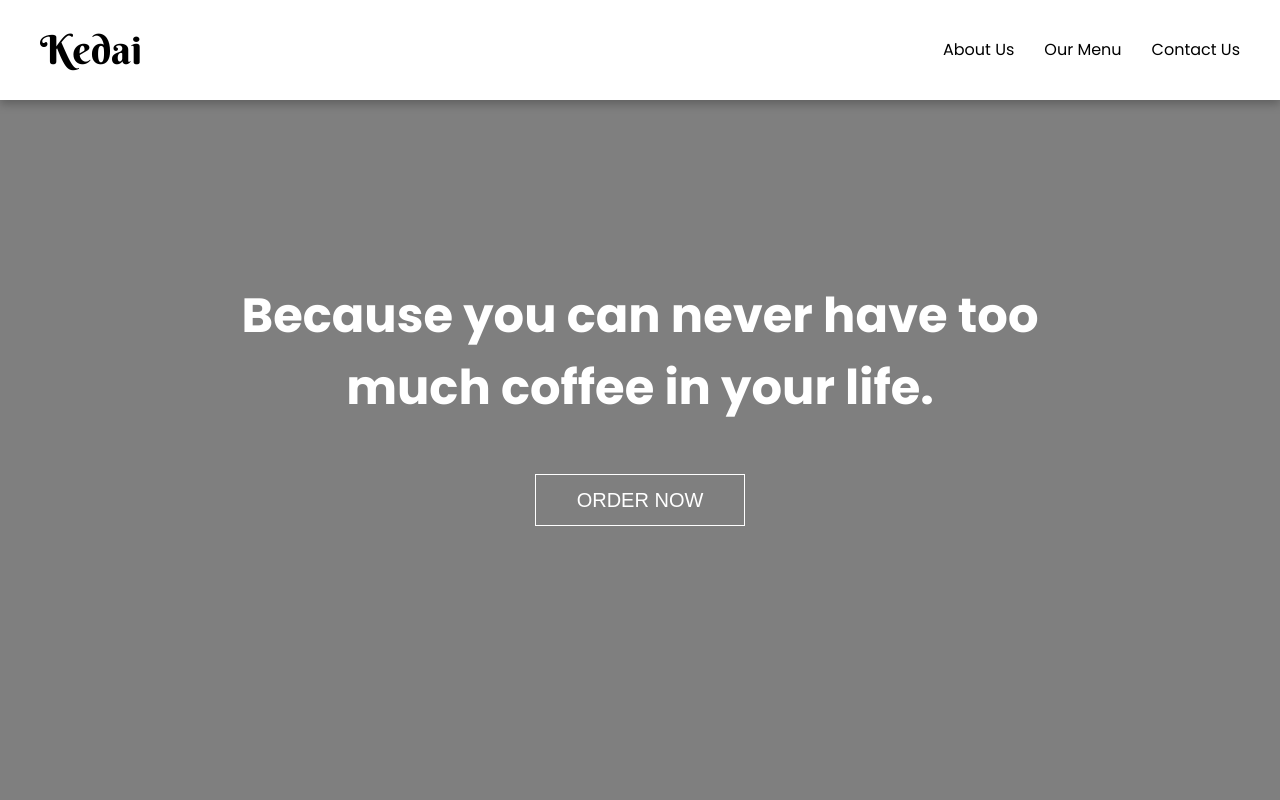
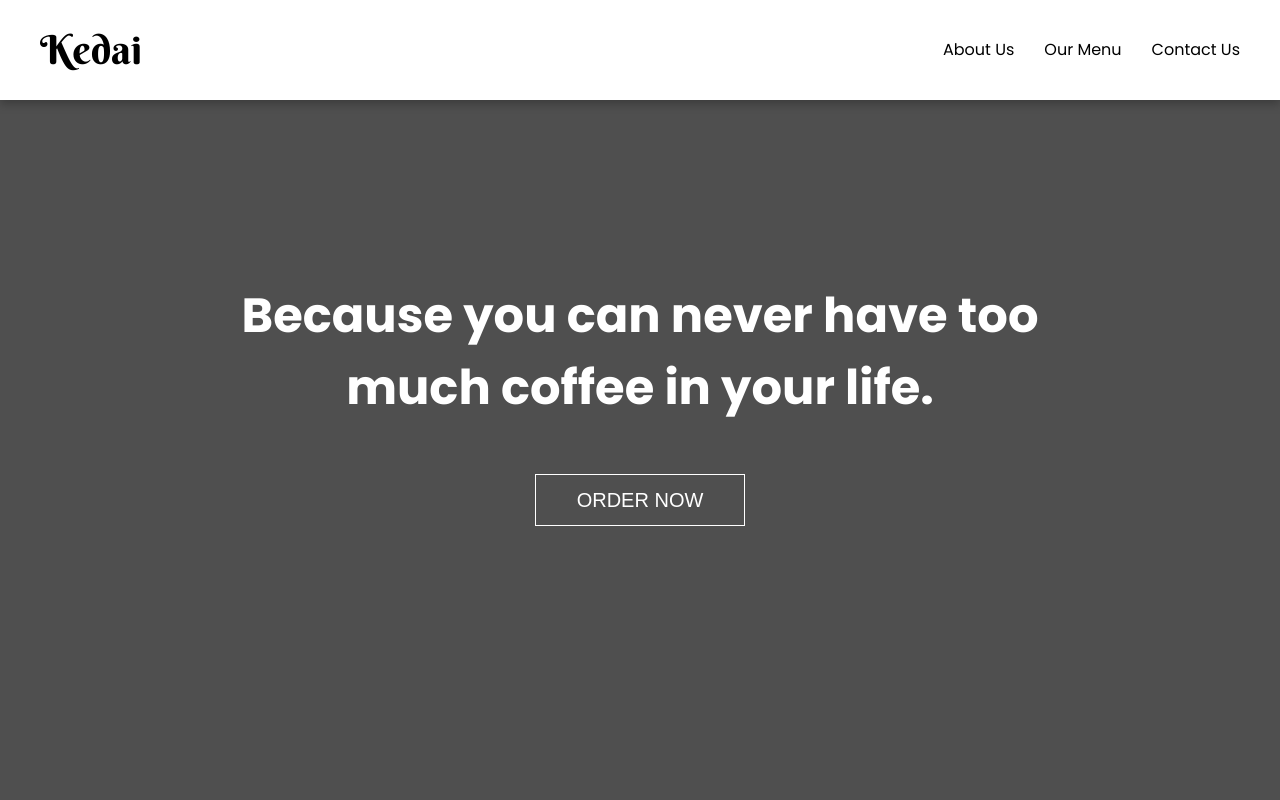
Before and after one commit to qidamqolby/kedai, a plain HTML site: page index.html in a window 1280 px wide. Shown: the top 800 px of the page. Drawn offline with Linux system fonts and the light colour scheme; the site is published under a folder, as on GitHub Pages, so addresses that start at the root find nothing.

Commit message:
Update style.css
update background hero

```diff
--- a/style.css
+++ b/style.css
@@ -115,7 +115,7 @@ li a:hover {
 #heroSection {
     height: 100vh;
     padding: 100px 0;
-    background: linear-gradient(0deg, rgba(0, 0, 0, 0.5), rgba(0, 0, 0, 0.5)), url(/assets/hero-bg.png);
+    background: linear-gradient(0deg, rgba(0, 0, 0, 0.5), rgba(0, 0, 0, 0.5)), url(assets/hero-bg.png);
 
     background-position: center;
     background-size: cover;
```
